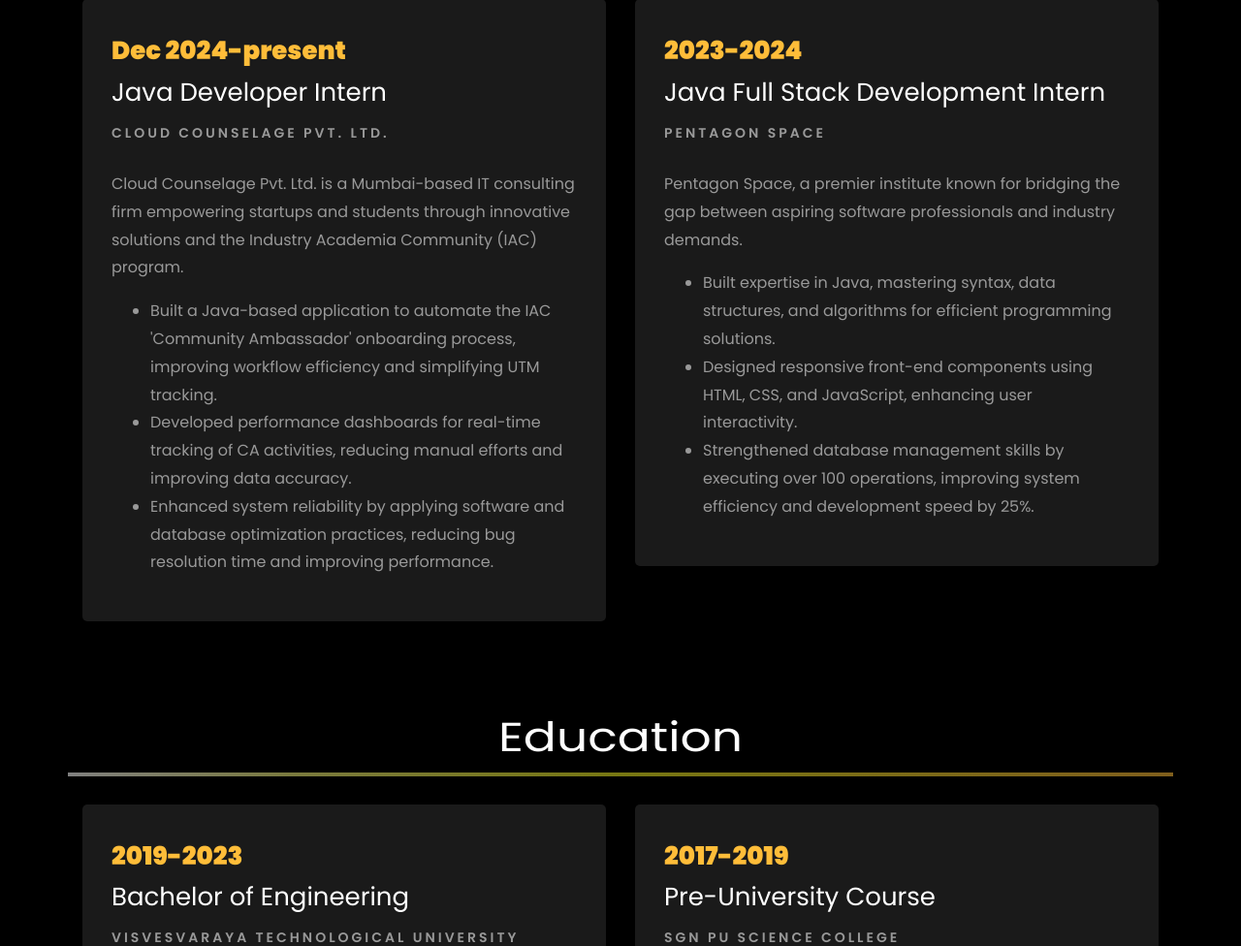
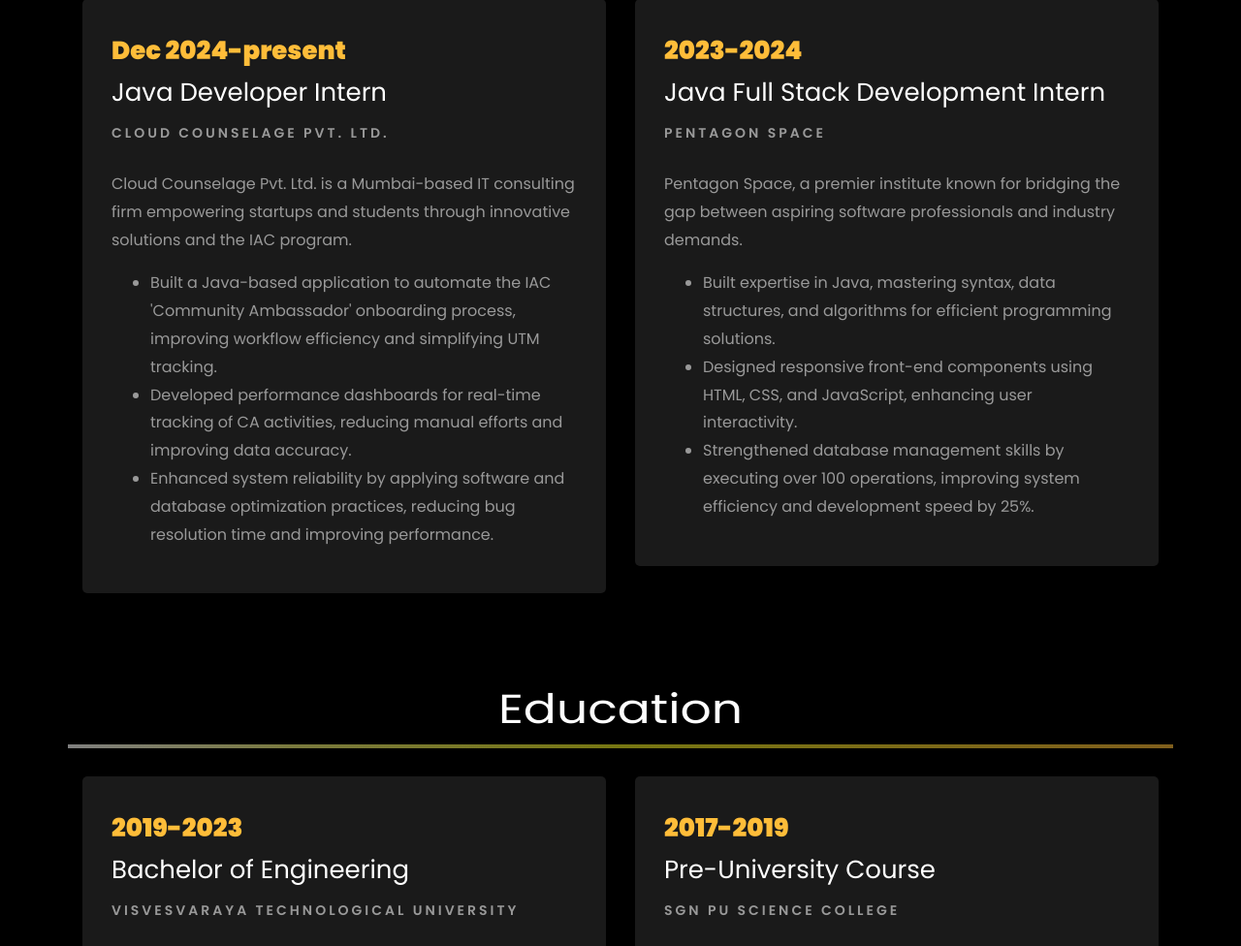
Before and after one commit to omkarsnagre/omkarsnagre.github.io, a plain HTML site: page index.html in a window 1280 px wide. Shown: the part 1877-2853 px from the top of the page at 97% size. Drawn offline with Linux system fonts and the light colour scheme; files whose address does not match are found by name.

Commit message:
Update index.html

```diff
--- a/index.html
+++ b/index.html
@@ -332,7 +332,7 @@
 						<span class="date">Dec 2024-present</span>
 						<h2>Java Developer Intern</h2>
 						<span class="position">Cloud Counselage Pvt. Ltd.</span>
-						<p class="mt-4">Cloud Counselage Pvt. Ltd. is a Mumbai-based IT consulting firm empowering startups and students through innovative solutions and the Industry Academia Community (IAC) program.
+						<p class="mt-4">Cloud Counselage Pvt. Ltd. is a Mumbai-based IT consulting firm empowering startups and students through innovative solutions and the IAC program.
 							<ul>
 								<li>Built a Java-based application to automate the IAC 'Community Ambassador' onboarding process, improving workflow efficiency and simplifying UTM tracking.</li>
 								<li>Developed performance dashboards for real-time tracking of CA activities, reducing manual efforts and improving data accuracy.</li>
```
